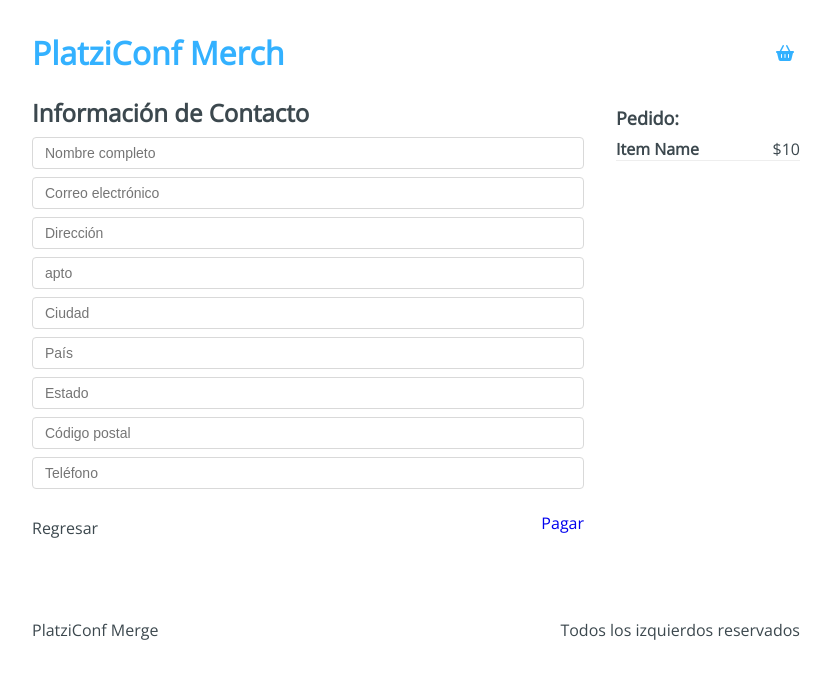
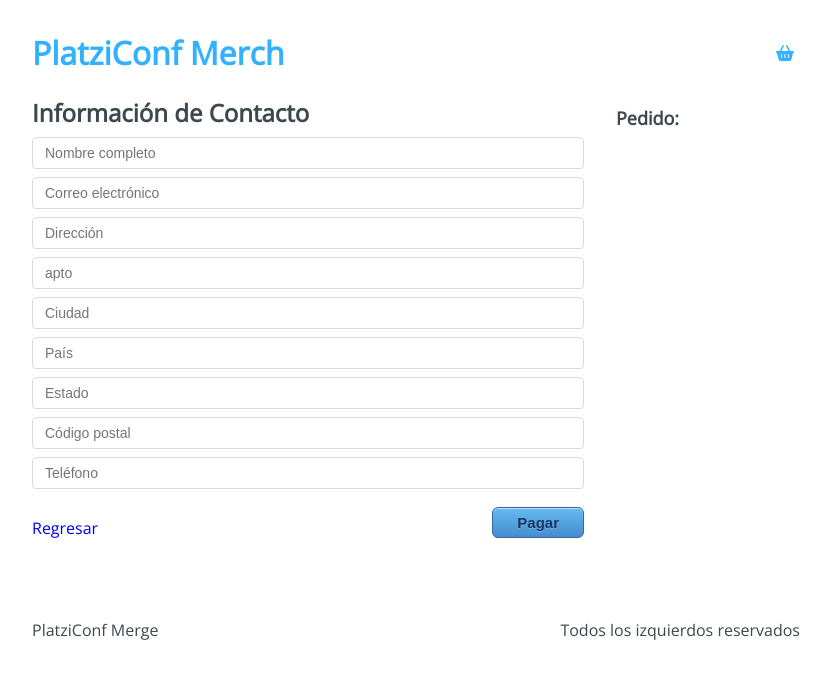
Before and after one commit to renedelcarpio/platzi-conf-merch, a React app: page /checkout/information in a window 1280 px wide. Shown: the top 678 px of the page, without its empty margins (224-1055 px from the left). Built offline with nearby package versions, Linux system fonts and the light colour scheme.

Commit message:
se le añadio funcionalidad a Information, también se agregó una función para pagar a useInitialState y se añadío un comprador a initialState

```diff
--- a/src/containers/Information.jsx
+++ b/src/containers/Information.jsx
@@ -1,9 +1,31 @@
-import React from 'react';
+import React, { useRef, useContext } from 'react';
 import { Link } from 'react-router-dom';
 
 import '../styles/components/Information.css';
+import AppContext from '../context/AppContext'
 
 const Information = () => {
+  const { state, addToBuyer } = useContext(AppContext)
+  const form = useRef(null)
+
+  const {cart} = state
+
+  const handleSubmit = () => {
+    const formData = new FormData(form.current)
+    const buyer = {
+      'name': formData.get('name'),
+      'email': formData.get('email'),
+      'address': formData.get('address'),
+      'apto': formData.get('apto'),
+      'city': formData.get('city'),
+      'country': formData.get('country'),
+      'state': formData.get('state'),
+      'cp': formData.get('cp'),
+      'phone': formData.get('phone'),
+    }
+    addToBuyer(buyer)
+  }
+
   return (
     <div className="information">
       <div className="information-content">
@@ -11,7 +33,7 @@
           <h2>Información de Contacto</h2>
         </div>
         <div className="information-form">
-          <form action="">
+          <form ref={form}>
             <input type="text" placeholder="Nombre completo" name="name" />
             <input type="text" placeholder="Correo electrónico" name="email" />
             <input type="text" placeholder="Dirección" name="address" />
@@ -24,20 +46,24 @@
           </form>
         </div>
         <div className="information-buttons">
-          <div className="information-back">Regresar</div>
+          <div className="information-back">
+            <Link to='/checkout'>Regresar</Link>
+          </div>
           <div className="information-next">
-            <Link to="/checkout/payment">Pagar</Link>
+            <button type='button' onClick={handleSubmit}>Pagar</button>
           </div>
         </div>
       </div>
       <div className="information-sidebar">
         <h3>Pedido:</h3>
-        <div className="information-item">
-          <div className="information-element">
-            <h4>Item Name</h4>
-            <span>$10</span>
+        {cart.map((item) => (
+          <div className="information-item" key={item.title}>
+            <div className="information-element">
+              <h4>{item.title}</h4>
+              <span>${item.price}</span>
+            </div>
           </div>
-        </div>
+        ))}
       </div>
     </div>
   );
--- a/src/hooks/useInitialState.js
+++ b/src/hooks/useInitialState.js
@@ -18,9 +18,17 @@
     });
   };
 
+  const addToBuyer = payload => {
+    setState({
+      ...state,
+      buyer: [...state.buyer, payload]
+    })
+  }
+
   return {
     addToCart,
     removeFromCart,
+    addToBuyer,
     state,
   };
 };
--- a/src/initialState.js
+++ b/src/initialState.js
@@ -1,5 +1,6 @@
 export default {
   cart: [],
+  buyer: [],
   products: [
     {
       id: '1',
```
